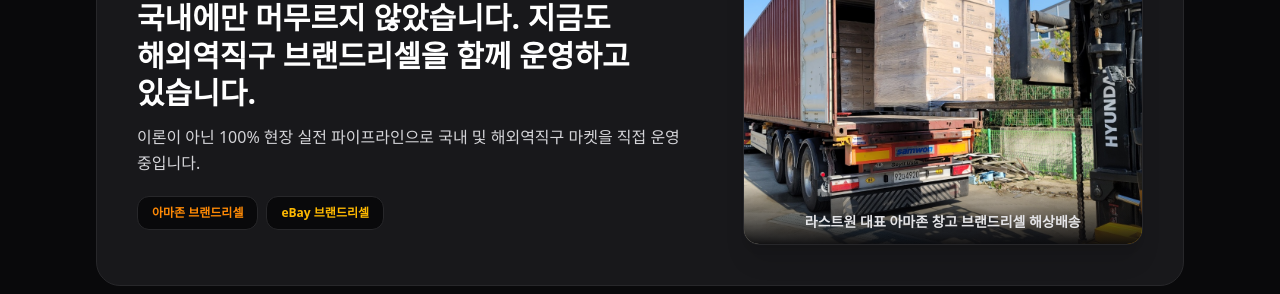
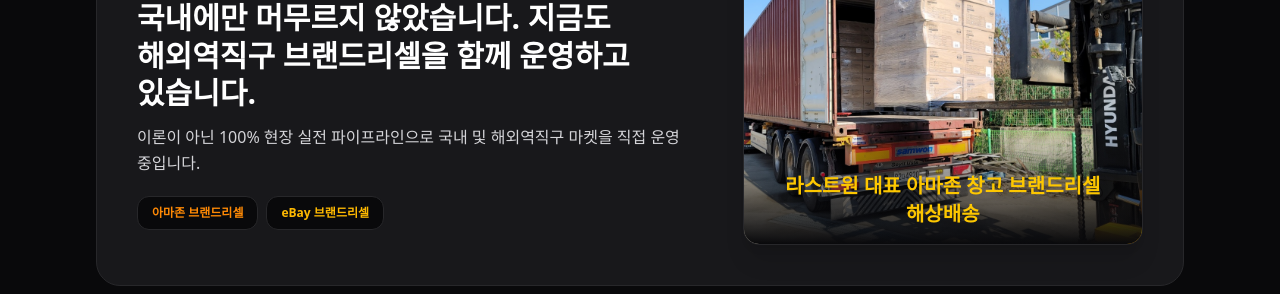
Before and after one commit to kwang-sung/ALL8_PR, a React (Vite) app in the folder lastone/: page / in a window 1280 px wide. Shown: the part 5160-5454 px from the top of the page. Built offline with nearby package versions, Linux system fonts and the light colour scheme.

Commit message:
fix(lastone): Step 07 하단 캡션 노란색·대형 폰트로 변경
Co-Authored-By: Claude Sonnet 4.6 <noreply@anthropic.com>

```diff
--- a/lastone/src/components/DualMarketCurriculum.tsx
+++ b/lastone/src/components/DualMarketCurriculum.tsx
@@ -36,8 +36,8 @@ export const DualMarketCurriculum: React.FC = () => {
                 alt="라스트원 대표 아마존 창고"
                 className="w-full h-full object-cover group-hover:scale-105 transition-transform duration-500"
               />
-              <div className="absolute bottom-0 left-0 right-0 bg-gradient-to-t from-zinc-950/95 to-transparent pt-8 pb-3 px-4">
-                <p className="text-zinc-200 text-xs sm:text-sm font-bold text-center">
+              <div className="absolute bottom-0 left-0 right-0 bg-gradient-to-t from-zinc-950 to-transparent pt-10 pb-4 px-4">
+                <p className="text-yellow-400 text-base sm:text-xl font-black text-center drop-shadow-lg">
                   라스트원 대표 아마존 창고 브랜드리셀 해상배송
                 </p>
               </div>
```
